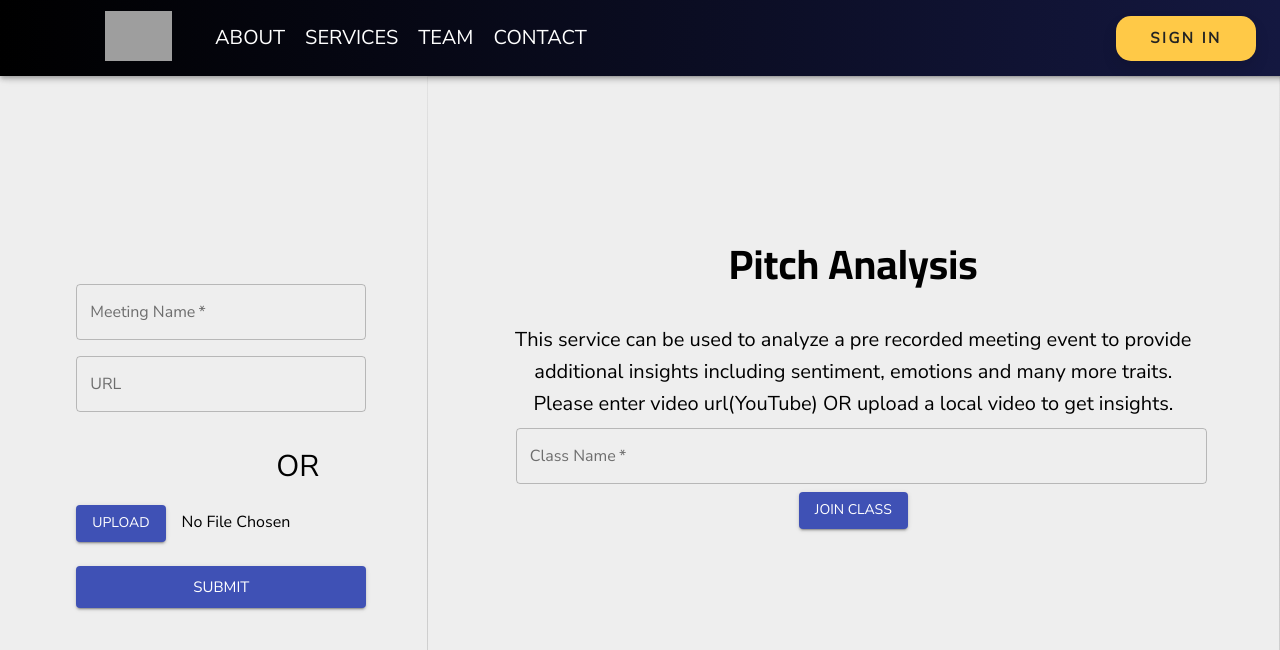
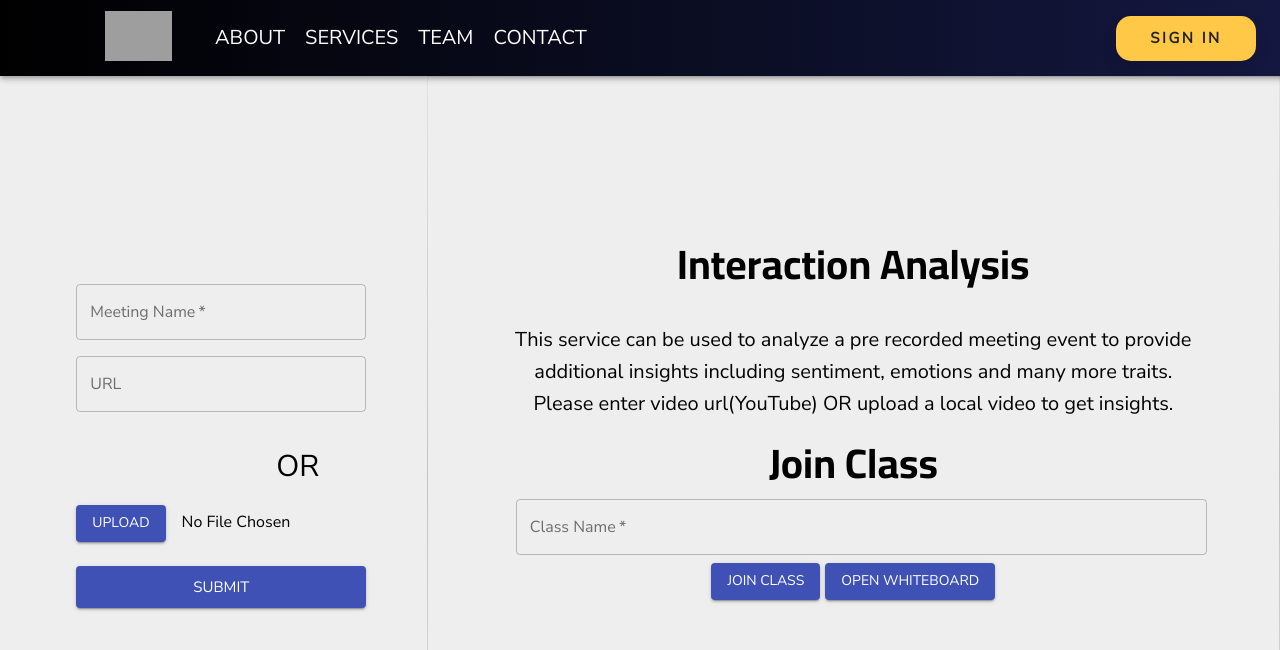
Before and after one commit to anmolsahu2k/Classly, a React (Create React App) app in the folder client/: page /pitchAnalysis in a window 1280 px wide. Shown: the top 650 px of the page. Built offline with nearby package versions, Linux system fonts and the light colour scheme; grey boxes are pictures that could not be loaded.

Commit message:
added dashboard button

```diff
--- a/client/src/api/index.js
+++ b/client/src/api/index.js
@@ -18,7 +18,7 @@ export const joinZoomCall = (formData) => API.post('/analysis/interviewAnalysis'
 export const getAnalysis = (formData) => API.post('/analysis/interviewAnalysisResult', formData)
 export const stopAnalysis = (connectionId) => API.get(`/analysis/stopInterviewAnalysis/${connectionId}`)
 
-//---------------Pitch Analysis axios APIs------------//
+//---------------Interaction Analysis axios APIs------------//
 export const sendVideoData = (formData) => API.post('/analysis/pitchAnalysis/sendVideoData', formData, {
     headers: {
         "Content-Type": "multipart/form-data"
--- a/client/src/components/Home/Home.js
+++ b/client/src/components/Home/Home.js
@@ -29,7 +29,7 @@ const Home = () => {
                         </Grid>
                         <Grid item>
                             <Paper className={classes.paper} data-aos="fade-zoom-in">
-                                <Button className={classes.button} component={Link} to="/pitchAnalysis" fullWidth variant="contained" color="default" align="center"><ThemeProvider theme={headlineTheme}><Typography style={{ color: '#f4f4f4', textAlign: 'center', fontWeight: 'bold' }}>Pitch Analysis</Typography></ThemeProvider></Button>
+                                <Button className={classes.button} component={Link} to="/pitchAnalysis" fullWidth variant="contained" color="default" align="center"><ThemeProvider theme={headlineTheme}><Typography style={{ color: '#f4f4f4', textAlign: 'center', fontWeight: 'bold' }}>Interaction Analysis</Typography></ThemeProvider></Button>
                             </Paper>
                         </Grid>
                         <Grid item>
--- a/client/src/components/PitchAnalysis/PitchAnalysis.js
+++ b/client/src/components/PitchAnalysis/PitchAnalysis.js
@@ -20,8 +20,10 @@ const PitchAnalysis = () => {
     const [roomID, setRoomID] = useState("")
     const [isSubmit, setIsSubmit] = useState(false)
     const [selectedFileName, setSelectedFileName] = useState("");
+    const [isJoinedRoom, setJoinedRoom] = useState(false);
+    const [iswhiteboardOpen, setWhiteboardOpen] = useState(false);
 
-    const [isResponse, setIsResponse] = useState(false)
+    const [isResponse, setIsResponse] = useState(false);
     const handleSubmit = (e) => {
         e.preventDefault()
         const data = new FormData();
@@ -38,12 +40,25 @@ const PitchAnalysis = () => {
         // const data = classFormData;
         // console.log(data);
         // dispatch(joincall(data))
-        console.log('hi', roomID)
-        window.location.assign(`/videoCall/${roomID}`);
+        if(!isJoinedRoom){
+            window.open(`/videoCall/${roomID}`, '_blank').focus();
+            setJoinedRoom(true);
+        } else {
+            setJoinedRoom(false);
+        }
     }
 
     const handleClassChange = (e) => {
         setRoomID(e.target.value)
+    }
+
+    const handleCloseWhiteboard = (e) => {
+        console.log('shdf')
+        setWhiteboardOpen(false);
+    }
+
+    const handleOpenWhiteboard = (e) => {
+        setWhiteboardOpen(true);
     }
 
     const handleChange = (e) => {
@@ -99,7 +114,7 @@ const PitchAnalysis = () => {
                 <Grid item xs={8} className={classes.rightGrid}>
                     <ThemeProvider theme={headlineTheme}>
                         <Typography component="h1" variant="h5" style={{ textAlign: 'center', fontWeight: 'bold' }}>
-                            Pitch Analysis
+                            Interaction Analysis
                         </Typography>
                     </ThemeProvider>
                     <div className={classes.text}>
@@ -108,11 +123,31 @@ const PitchAnalysis = () => {
                         </Typography>
                     </div>
                     <div>
-                    <form>
+                    <form className={classes.classForm}>
+                            <ThemeProvider theme={headlineTheme}>
+                                <Typography component="h1" variant="h5" style={{ textAlign: 'center', fontWeight: 'bold' }}>
+                                    Join Class
+                                </Typography>
+                            </ThemeProvider>
                             <TextField className={classes.input} name='className' value={formData.className} onChange={handleClassChange} variant="outlined" required fullWidth label='Class Name' />
                             <Button variant="contained" color="primary" component="span" onClick={handleRoomSubmit}>
-                                Join Class
+                                { isJoinedRoom ? 'Close Class' : 'Join Class' }
                             </Button>
+
+                            {console.log(isJoinedRoom)}
+                            {
+                                isJoinedRoom && iswhiteboardOpen ?
+                                <>
+                                    <Button variant="contained" color="primary" style={{marginRight: '5px'}} component="span" onClick={handleCloseWhiteboard}>
+                                        Close Whiteboard
+                                    </Button>
+                                </> :
+                                <>
+                                    <Button variant="contained" color="primary" style={{marginLeft: '5px'}} component="span" onClick={handleOpenWhiteboard}>
+                                        Open Whiteboard
+                                    </Button>
+                                </>
+                            }
                             </form>
                     </div>
                 </Grid>
--- a/client/src/components/PitchAnalysis/styles.js
+++ b/client/src/components/PitchAnalysis/styles.js
@@ -29,6 +29,9 @@ export default makeStyles((theme) => ({
         borderTop: 'none',
         borderRight: 'none'
     },
+    classForm: {
+        marginTop: theme.spacing(2)
+    },
     form: {
         width: '80%', // Fix IE 11 issue.
         marginTop: theme.spacing(1),
```
Also changed, not shown: 1 other file (tests, documents, lock files or other folders).
